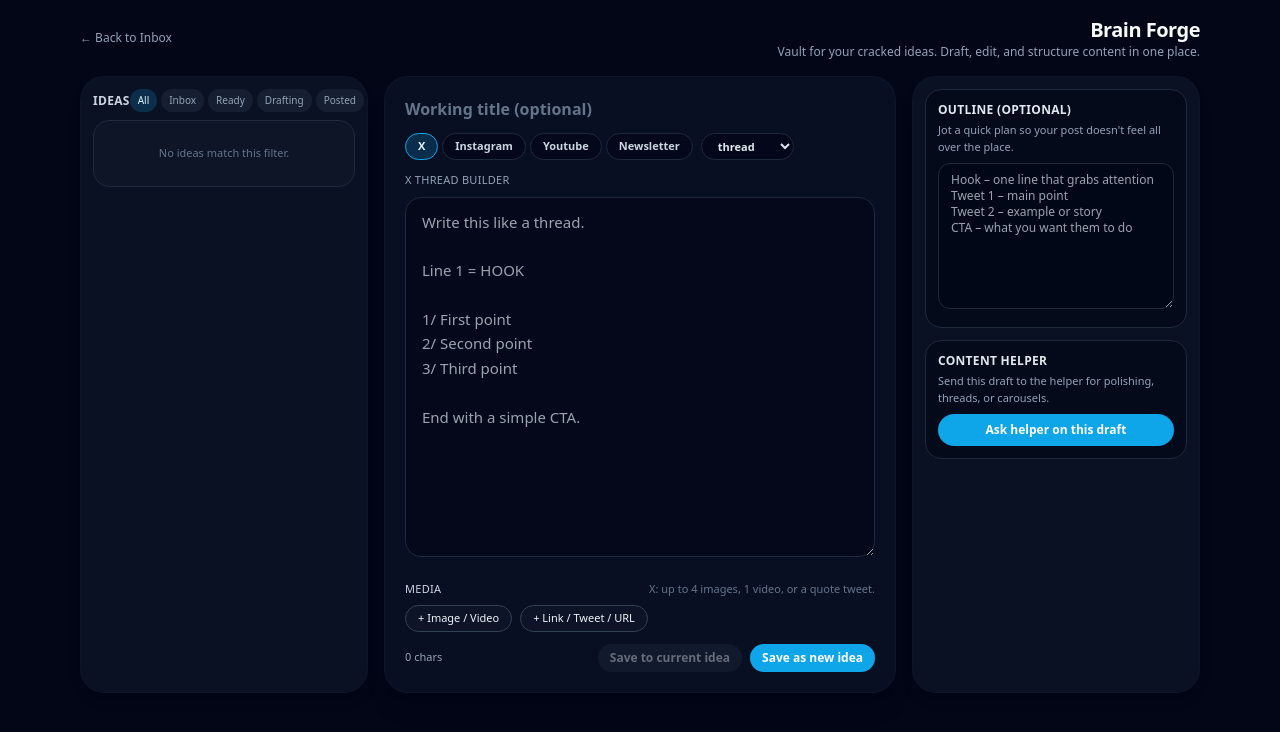
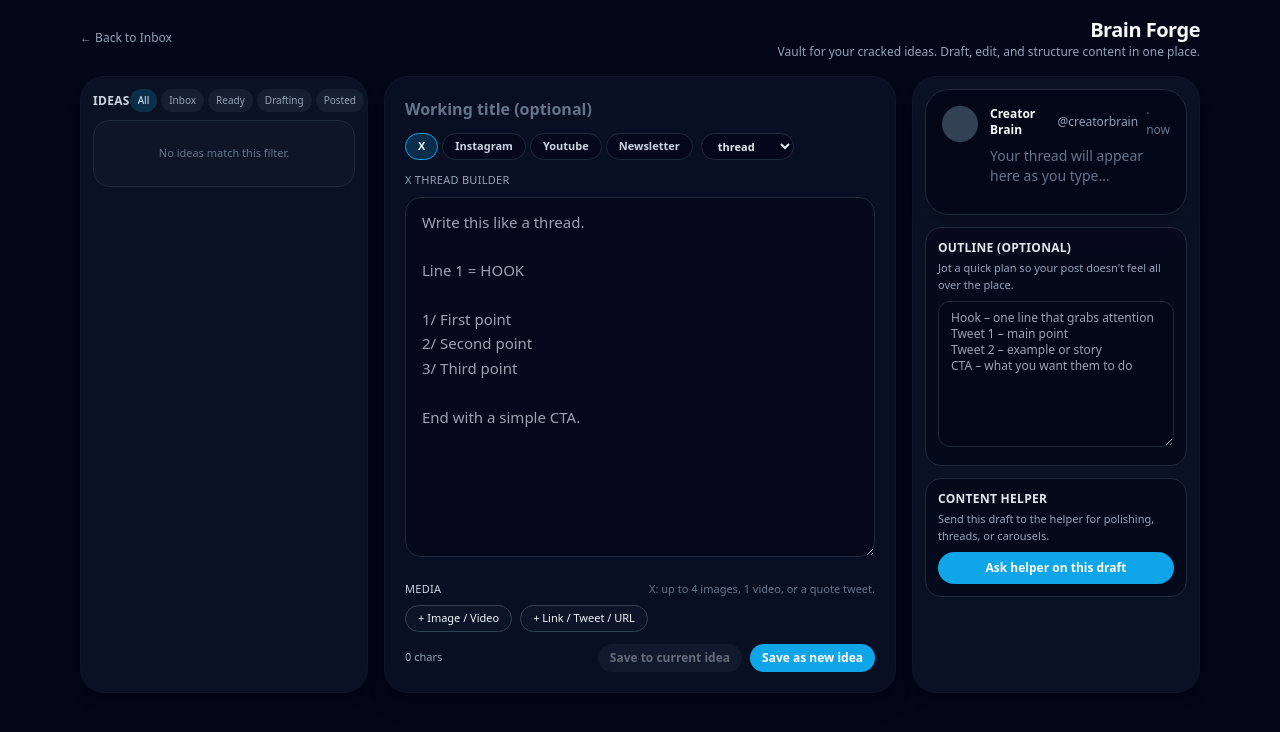
Before and after one commit to Solmidey/Creator_Brain_Box, a Next.js app: page /brain-forge in a window 1280 px wide. Shown: the top 732 px of the page. Built offline with nearby package versions, Linux system fonts and the light colour scheme.

Commit message:
Add platform simulator preview to Brain Forge

```diff
--- a/app/brain-forge/page.tsx
+++ b/app/brain-forge/page.tsx
@@ -4,6 +4,7 @@ import Link from "next/link";
 import { type ChangeEvent, useMemo, useState } from "react";
 
 import { ContentHelperModal, type ContentHelperModalProps } from "../components/ContentHelperModal";
+import { PlatformPreview } from "../components/PlatformPreview";
 import { useSavedIdeas, type Idea } from "../hooks/useSavedIdeas";
 import type { ContentType, IdeaAttachment, IdeaStatus, Platform as IdeaPlatform } from "../types/ideas";
 
@@ -409,6 +410,14 @@ export default function BrainForgePage() {
           </section>
 
           <section className="space-y-3 rounded-3xl border border-slate-900/80 bg-slate-900/70 p-3 shadow-lg">
+            <PlatformPreview
+              platform={editorPlatform}
+              title={editorTitle}
+              body={editorBody}
+              outline={outline}
+              attachments={attachments}
+            />
+
             <div className="rounded-2xl border border-slate-800 bg-slate-950/60 p-3">
               <h2 className="text-xs font-semibold text-slate-200 uppercase tracking-wide">Outline (optional)</h2>
               <p className="mt-1 text-[11px] text-slate-400">
--- /dev/null
+++ b/app/components/PlatformPreview.tsx
@@ -0,0 +1,239 @@
+"use client";
+
+import React from "react";
+import type { IdeaAttachment } from "../types/ideas";
+
+type Platform = "x" | "instagram" | "youtube" | "newsletter";
+
+interface PlatformPreviewProps {
+  platform: Platform;
+  title: string;
+  body: string;
+  outline: string;
+  attachments: IdeaAttachment[];
+}
+
+export function PlatformPreview(props: PlatformPreviewProps) {
+  const { platform, title, body, outline, attachments } = props;
+
+  if (platform === "x") {
+    return <XPreview title={title} body={body} attachments={attachments} />;
+  }
+
+  if (platform === "instagram") {
+    return (
+      <InstagramPreview
+        title={title}
+        body={body}
+        attachments={attachments}
+      />
+    );
+  }
+
+  if (platform === "youtube") {
+    return (
+      <YouTubePreview
+        title={title}
+        body={body}
+        outline={outline}
+        attachments={attachments}
+      />
+    );
+  }
+
+  return (
+    <NewsletterPreview
+      title={title}
+      body={body}
+      outline={outline}
+      attachments={attachments}
+    />
+  );
+}
+
+function XPreview({
+  title,
+  body,
+  attachments,
+}: {
+  title: string;
+  body: string;
+  attachments: IdeaAttachment[];
+}) {
+  const text = body || title;
+  const lines = text
+    .split("\n")
+    .map((l) => l.trim())
+    .filter(Boolean);
+
+  return (
+    <div className="rounded-3xl border border-slate-800 bg-slate-950/90 p-4 text-sm text-slate-50 shadow-xl">
+      <div className="mb-3 flex gap-3">
+        <div className="h-9 w-9 rounded-full bg-slate-700" />
+        <div className="flex-1">
+          <div className="flex items-center gap-2 text-xs">
+            <span className="font-semibold">Creator Brain</span>
+            <span className="text-slate-400">@creatorbrain</span>
+            <span className="text-slate-500">· now</span>
+          </div>
+          <div className="mt-2 space-y-3">
+            {lines.length === 0 && (
+              <p className="text-slate-500 text-sm">
+                Your thread will appear here as you type…
+              </p>
+            )}
+            {lines.map((line, idx) => (
+              <p key={idx} className="whitespace-pre-wrap leading-relaxed">
+                {lines.length > 1 ? `${idx + 1}/ ${line}` : line}
+              </p>
+            ))}
+          </div>
+
+          {attachments.length > 0 && (
+            <div className="mt-3 grid grid-cols-2 gap-2 rounded-2xl bg-slate-900/80 p-2">
+              {attachments.slice(0, 4).map((a) => (
+                <div
+                  key={a.id}
+                  className="h-24 rounded-xl bg-slate-800/80 text-[10px] text-slate-300 flex items-center justify-center text-center px-2"
+                >
+                  [{a.type}] {a.name ?? a.url}
+                </div>
+              ))}
+            </div>
+          )}
+        </div>
+      </div>
+    </div>
+  );
+}
+
+function InstagramPreview({
+  title,
+  body,
+  attachments,
+}: {
+  title: string;
+  body: string;
+  attachments: IdeaAttachment[];
+}) {
+  const caption = body || title || "Your caption will appear here…";
+
+  return (
+    <div className="mx-auto w-full max-w-xs rounded-[2.5rem] border border-slate-800 bg-slate-950/90 p-3 shadow-2xl">
+      <div className="mb-2 flex items-center gap-2">
+        <div className="h-7 w-7 rounded-full bg-slate-600" />
+        <div className="flex flex-col">
+          <span className="text-xs font-semibold text-slate-50">
+            creator.brain
+          </span>
+          <span className="text-[10px] text-slate-500">Practice mode</span>
+        </div>
+      </div>
+
+      <div className="relative mb-2 aspect-square overflow-hidden rounded-2xl bg-gradient-to-br from-slate-700 via-slate-900 to-slate-950 flex items-center justify-center">
+        {attachments.length === 0 ? (
+          <span className="text-[11px] text-slate-300">
+            Add images or video to preview a post
+          </span>
+        ) : (
+          <div className="grid h-full w-full grid-cols-2 gap-1 p-2">
+            {attachments.slice(0, 3).map((a) => (
+              <div
+                key={a.id}
+                className="rounded-xl bg-slate-800/90 text-[9px] text-slate-200 flex items-center justify-center text-center px-1"
+              >
+                [{a.type}] {a.name ?? a.url}
+              </div>
+            ))}
+          </div>
+        )}
+        {attachments.length > 1 && (
+          <div className="absolute bottom-2 left-1/2 flex -translate-x-1/2 gap-1">
+            <span className="h-1.5 w-1.5 rounded-full bg-white/80" />
+            <span className="h-1.5 w-1.5 rounded-full bg-white/40" />
+            <span className="h-1.5 w-1.5 rounded-full bg-white/20" />
+          </div>
+        )}
+      </div>
+
+      <div className="space-y-1">
+        <p className="text-xs text-slate-100 whitespace-pre-wrap">
+          <span className="font-semibold mr-1">creator.brain</span>
+          {caption}
+        </p>
+      </div>
+    </div>
+  );
+}
+
+function YouTubePreview({
+  title,
+  body,
+  outline,
+  attachments,
+}: {
+  title: string;
+  body: string;
+  outline: string;
+  attachments: IdeaAttachment[];
+}) {
+  const displayTitle =
+    title || (body.split("\n").find(Boolean) ?? "Your video title");
+  const desc = (body || outline || "").slice(0, 220);
+
+  return (
+    <div className="rounded-3xl border border-slate-800 bg-slate-950/90 p-4 text-sm text-slate-50 shadow-xl">
+      <div className="mb-3 aspect-video w-full overflow-hidden rounded-2xl bg-gradient-to-br from-red-500/40 via-slate-900 to-slate-950 flex items-center justify-center">
+        {attachments.length === 0 ? (
+          <span className="text-[11px] text-slate-100">
+            Add a video or image to simulate a thumbnail
+          </span>
+        ) : (
+          <span className="text-[11px] text-slate-100">
+            [{attachments[0].type}] {attachments[0].name ?? attachments[0].url}
+          </span>
+        )}
+      </div>
+
+      <h3 className="text-sm font-semibold leading-snug">{displayTitle}</h3>
+      <div className="mt-1 text-xs text-slate-400">
+        Creator Brain · Practice channel
+      </div>
+      {desc && (
+        <p className="mt-2 text-xs text-slate-300 whitespace-pre-wrap">
+          {desc}
+          {desc.length >= 220 && "…"}
+        </p>
+      )}
+    </div>
+  );
+}
+
+function NewsletterPreview({
+  title,
+  body,
+  outline,
+}: {
+  title: string;
+  body: string;
+  outline: string;
+  attachments: IdeaAttachment[];
+}) {
+  const subject = title || body.split("\n").find(Boolean) || "Your subject line";
+  const content = body || outline || "Your email body will appear here…";
+
+  return (
+    <div className="rounded-3xl border border-slate-800 bg-slate-900/80 p-4 shadow-xl">
+      <div className="mx-auto max-w-md rounded-2xl bg-slate-50 p-4 text-slate-900">
+        <div className="mb-2 text-[11px] text-slate-500">
+          From: <span className="font-medium">Creator Brain</span> &lt;you@example.com&gt;
+        </div>
+        <div className="mb-3 text-sm font-semibold">Subject: {subject}</div>
+        <div className="h-px w-full bg-slate-200 mb-3" />
+        <div className="text-[13px] leading-relaxed whitespace-pre-wrap">
+          {content}
+        </div>
+      </div>
+    </div>
+  );
+}
```
